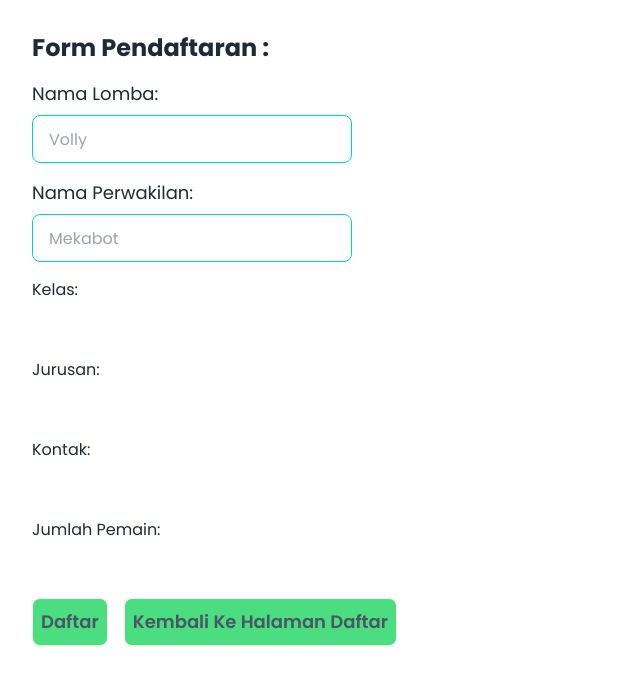
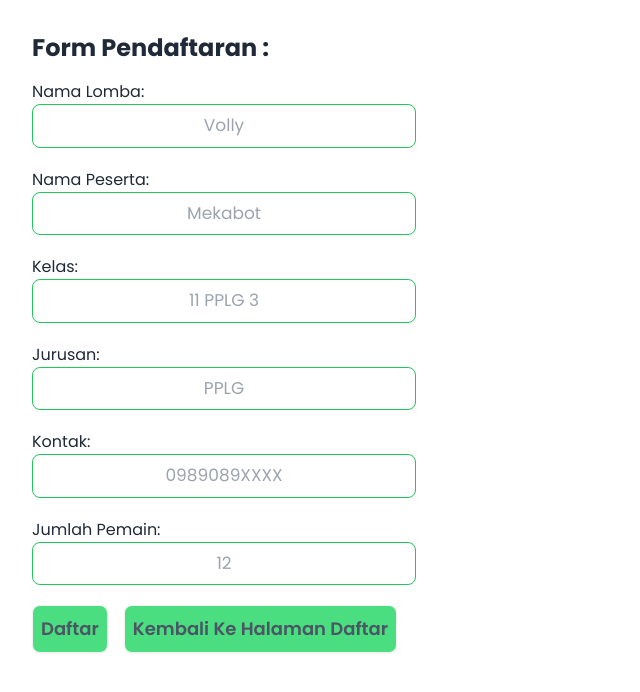
Before and after one commit to UserHan9/Fe-Hapid, a React (Vite) app: page /MendaftarLomba in a window 1280 px wide. Shown: the top 692 px of the page, without its empty margins (0-640 px from the left). Built offline with nearby package versions, Linux system fonts and the light colour scheme.

Commit message:
Baru di push lagi

```diff
--- a/src/components/AddUserForm.jsx
+++ b/src/components/AddUserForm.jsx
@@ -2,7 +2,6 @@ import React, { useState } from 'react';
 import axios from 'axios';
 import Swal from 'sweetalert2';
 import { Link } from 'react-router-dom';
-import { FontAwesomeIcon } from '@fortawesome/react-fontawesome';
 
 const AddUserForm = () => {
   const [newUser, setNewUser] = useState({
@@ -52,41 +51,36 @@ const AddUserForm = () => {
   return (
     <div className="bg-white p-8 rounded-lg">
       <h1 className="text-2xl mb-4 font-bold">Form Pendaftaran :</h1>
-      <form onSubmit={handleSubmit}>
-        <p className="text-[18px] mb-2">Nama Lomba:</p>
-        <div className="mb-4">
-          <label>
-            <input type="text" placeholder="Volly" name="nama_lomba" className="input input-bordered input-accent w-full max-w-xs" value={newUser.nama_lomba} onChange={handleInputChange} />
-          </label>
-        </div>
-        <p className="text-[18px] mb-2">Nama Perwakilan:</p>
-        <div className="mb-4">
-          <label>
-            <input type="text" placeholder="Mekabot" name="nama_peserta" className="input input-bordered input-accent w-full max-w-xs" value={newUser.nama_peserta} onChange={handleInputChange} />
-          </label>
-        </div>
-        <label className="block mb-4">
-          Kelas:
-          <input type="text" name="nama_kelas" value={newUser.nama_kelas} onChange={handleInputChange} className="block w-full border-gray-300 rounded-lg p-2" />
+      <form onSubmit={handleSubmit} className="flex flex-col gap-4">
+        <label className="flex flex-col mb-1">
+          <p className="text-[16px]">Nama Lomba:</p>
+          <input type="text" placeholder="Volly" name="nama_lomba" value={newUser.nama_lomba} onChange={handleInputChange} className="border-green-500 border rounded-lg p-2 w-full max-w-96 placeholder:text-center text-[17px]" />
         </label>
-        <label className="block mb-4">
-          Jurusan:
-          <input type="text" name="jurusan" value={newUser.jurusan} onChange={handleInputChange} className="block w-full border-gray-300 rounded-lg p-2" />
+        <label className="flex flex-col mb-1">
+          <p className="text-[16px]">Nama Peserta:</p>
+          <input type="text" placeholder="Mekabot" name="nama_peserta" value={newUser.nama_peserta} onChange={handleInputChange} className="border-green-500 border rounded-lg p-2 w-full max-w-96 placeholder:text-center text-[17px]" />
         </label>
-        <label className="block mb-4">
-          Kontak:
-          <input type="text" name="kontak" value={newUser.kontak} onChange={handleInputChange} className="block w-full border-gray-300 rounded-lg p-2" />
+        <label className="flex flex-col mb-1">
+          <p className="text-[16px]">Kelas:</p>
+          <input type="text" placeholder="11 PPLG 3" name="nama_kelas" value={newUser.nama_kelas} onChange={handleInputChange} className="border-green-500 border rounded-lg p-2 w-full max-w-96 placeholder:text-center text-[17px]" />
         </label>
-        <label className="block mb-4">
-          Jumlah Pemain:
-          <input type="text" name="jumlah_pemain" value={newUser.jumlah_pemain} onChange={handleInputChange} className="block w-full border-gray-300 rounded-lg p-2" />
+        <label className="flex flex-col mb-1">
+          <p className="text-[16px]">Jurusan:</p>
+          <input type="text" placeholder="PPLG" name="jurusan" value={newUser.jurusan} onChange={handleInputChange} className="border-green-500 border rounded-lg p-2 w-full max-w-96 placeholder:text-center text-[17px]" />
+        </label>
+        <label className="flex flex-col mb-1">
+          <p className="text-[16px]">Kontak:</p>
+          <input type="text" placeholder="0989089XXXX" name="kontak" value={newUser.kontak} onChange={handleInputChange} className="border-green-500 border rounded-lg p-2 w-full max-w-96 placeholder:text-center text-[17px]" />
+        </label>
+        <label className="flex flex-col mb-1">
+          <p className="text-[16px]">Jumlah Pemain:</p>
+          <input type="text" placeholder="12" name="jumlah_pemain" value={newUser.jumlah_pemain} onChange={handleInputChange} className="border-green-500 border rounded-lg p-2 w-full max-w-96 placeholder:text-center text-[17px]" />
         </label>
         <div className="flex gap-4">
           <button type="submit" className="btn bg-green-400 text-gray-600 cursor-pointer px-2 text-[18px] font-semibold">
             Daftar
           </button>
           <Link to="/PendaftarLomba">
-            <FontAwesomeIcon />
             <p className="btn bg-green-400 text-gray-600 cursor-pointer px-2 text-[18px] font-semibold">Kembali Ke Halaman Daftar</p>
           </Link>
         </div>
--- a/src/components/Sidebar.jsx
+++ b/src/components/Sidebar.jsx
@@ -63,7 +63,7 @@ const Sidebar = () => {
   const Menus = [
     { title: 'Dashboard', icon: <BsBrowserEdge />, path: '/DashboardPages' },
     { title: 'Data Kelas', icon: <MdOutlineDashboard />, path: '/DataKelas' },
-    { title: 'Data Lomba', icon: <PiBookOpenBold />, path: '/DataLomba' },
+    { title: 'Data Peserta', icon: <PiBookOpenBold />, path: '/DataLomba' },
     { title: 'Jadwal Lomba', spacing: true, icon: <MdOutlineSchedule />, path: '/JadwalLomba' },
     { title: 'Pemenang', icon: <PiMedalBold />, path: '/Pemenang' },
     { title: 'Kotak Saran', icon: <IoMailOpenOutline />, path: '/Saran' },
--- a/src/pages/DataKelas.jsx
+++ b/src/pages/DataKelas.jsx
@@ -2,6 +2,7 @@ import React, { useState } from 'react';
 import Sidebar from '../components/Sidebar';
 import { CiEdit } from "react-icons/ci";
 import { MdDelete } from "react-icons/md";
+import axios from 'axios';
 const DataKelas = () => {
   const [users, setUsers] = useState([
     { id: 1, name: 'Raihan indra', Jurusan: 'Animasi', JumlahSiswa: '32' },
@@ -15,6 +16,7 @@ const DataKelas = () => {
   const handleEdit = (userId) => {
     console.log(`Edit user with ID ${userId}`);
   };
+
 
   const handleDelete = (userId) => {
     console.log(`Delete user with ID ${userId}`);
--- a/src/pages/DataLomba.jsx
+++ b/src/pages/DataLomba.jsx
@@ -87,7 +87,7 @@ const DataLomba = () => {
     <div className="flex">
       <Sidebar />
       <div className="overflow-x-auto mx-auto my-8">
-        <h1 className="text-3xl font-bold mb-6 ml-3">Data Lomba - Data Peserta</h1>
+        <h1 className="text-3xl font-bold mb-6 ml-3">Data Peserta - SI-Classmeet</h1>
         <table className="table w-full mt-10">
           <thead>
             <tr>
--- a/src/pages/Pemenang.jsx
+++ b/src/pages/Pemenang.jsx
@@ -12,7 +12,9 @@ const Pemenang = () => {
           </figure>
           <div className="card-body items-center text-center">
             <h2 className="card-title">Shoes!</h2>
-            <p>Pemenang dari permainan Handball, dapat sepatu?</p>
+            <p>
+              Pemenang dari permainan <span>Muhammad Hafidz</span>
+            </p>
             <div className="card-actions">
               <button className="btn btn-primary">Detail</button>
             </div>
--- a/src/pages/PostsLomba.jsx
+++ b/src/pages/PostsLomba.jsx
@@ -5,12 +5,14 @@ import Swal from 'sweetalert2';
 
 const PostsLomba = () => {
   const [namaPJ, setNamaPJ] = useState('');
+  const [namaLomba, setNamaLomba] = useState('');
   const [kontak, setKontak] = useState('');
   const [image, setImage] = useState(null);
 
   const handleSubmit = async (e) => {
     e.preventDefault();
     const formData = new FormData();
+    formData.append('nama_lomba', namaLomba);
     formData.append('nama_pj', namaPJ);
     formData.append('kontak', kontak);
     formData.append('image', image);
@@ -34,16 +36,16 @@ const PostsLomba = () => {
       <div className="px-32 py-20 mx-5">
         <h1 className="text-3xl font-bold mb-6 ml-3">Posts Lomba - Create Lomba Untuk Peserta</h1>
         <form onSubmit={handleSubmit} className="px-2">
-          <div className="mb-5">
-            <p className="text-2xl mb-2">Masukan Nama PJ</p>
-            <input type="text" className="bg-green-100 rounded-md px-9 py-4 text-[19px] border" placeholder="Nama PJ" value={namaPJ} onChange={(e) => setNamaPJ(e.target.value)} />
-          </div>
-          <div className="mb-5">
-            <p className="text-2xl mb-2">Masukan No Contact</p>
+          <p className="text-[20px] mb-2">Masukan Nama PJ</p>
+          <input type="text" className="bg-green-100 rounded-md px-9 py-4 text-[19px] border" placeholder="Nama PJ" value={namaPJ} onChange={(e) => setNamaPJ(e.target.value)} />
+          <p className="text-[20px] mb-2">Masukan Nama Lomba</p>
+          <input type="text" className="bg-green-100 rounded-md px-9 py-4 text-[19px] border" placeholder="Nama Lomba" value={namaLomba} onChange={(e) => setNamaLomba(e.target.value)} />
+          <div className="mb-3">
+            <p className="text-[20px] mb-2">Masukan No Contact</p>
             <input className="bg-green-200 rounded-md px-9 py-4 text-[19px]" type="text" placeholder="Kontak" value={kontak} onChange={(e) => setKontak(e.target.value)} />
           </div>
-          <div className="mb-5">
-            <p className="text-2xl mb-2">Masukan image : </p>
+          <div className="mb-3">
+            <p className="text-[20px] mb-2">Masukan image : </p>
             <input type="file" className="file-input file-input-bordered file-input-success w-full max-w-xs text-[19px]" onChange={(e) => setImage(e.target.files[0])} />
           </div>
           <button type="submit" className="bg-green-300 px-5 py-3 rounded-md text-[18px]">
--- a/src/pages/Saran.jsx
+++ b/src/pages/Saran.jsx
@@ -1,15 +1,47 @@
-import React from 'react'
-import Sidebar from '../components/Sidebar'
+import React, { useState } from 'react';
+import Sidebar from '../components/Sidebar';
+import axios from 'axios';
 
 const Saran = () => {
+  const [pesan, setPesan] = useState('');
+  const [chats, setChats] = useState([]);
+
+  const handleChange = (e) => {
+    setPesan(e.target.value);
+  };
+
+  const handleSubmit = (e) => {
+    e.preventDefault();
+    // Kirim data pesan ke backend
+    axios.post('/chats', { pesan })
+      .then(response => {
+        // Tambahkan pesan baru ke state chats
+        setChats([...chats, pesan]);
+        // Reset input pesan
+        setPesan('');
+      })
+      .catch(error => {
+        console.error('Error:', error);
+      });
+  };
+
   return (
     <div className="flex">
-    <Sidebar/>
-    <div>
+      <Sidebar />
+      <div>
         <h1>Saran Lomba</h1>
+        <form onSubmit={handleSubmit}>
+          <input type="text" value={pesan} onChange={handleChange} />
+          <button type="submit">Kirim</button>
+        </form>
+        <div>
+          {chats.map((chat, index) => (
+            <div key={index}>{chat}</div>
+          ))}
+        </div>
+      </div>
     </div>
-    </div>
-  )
-}
+  );
+};
 
-export default Saran
+export default Saran;
--- a/src/views/Dashboard/UserDashboard.jsx
+++ b/src/views/Dashboard/UserDashboard.jsx
@@ -1,11 +1,10 @@
 import React from 'react';
-import Sidebar from '../../components/SidebarUser';
-
+import SidebarUser from '../../components/SidebarUser';
 
 const UserDashboard = () => {
   return (
-    <div className='flex'>
-      <Sidebar/>
+    <div className="flex">
+      <SidebarUser />
       <div className="bg-green-200 w-full">
         <div className="hero min-h-screen">
           <div className="flex-col lg:flex-row-reverse w-full">
```
Also changed, not shown: src/UserPages/PendaftaranLomba.jsx (+28 -5 lines). Lines whose indentation alone changed are shown as unchanged.
